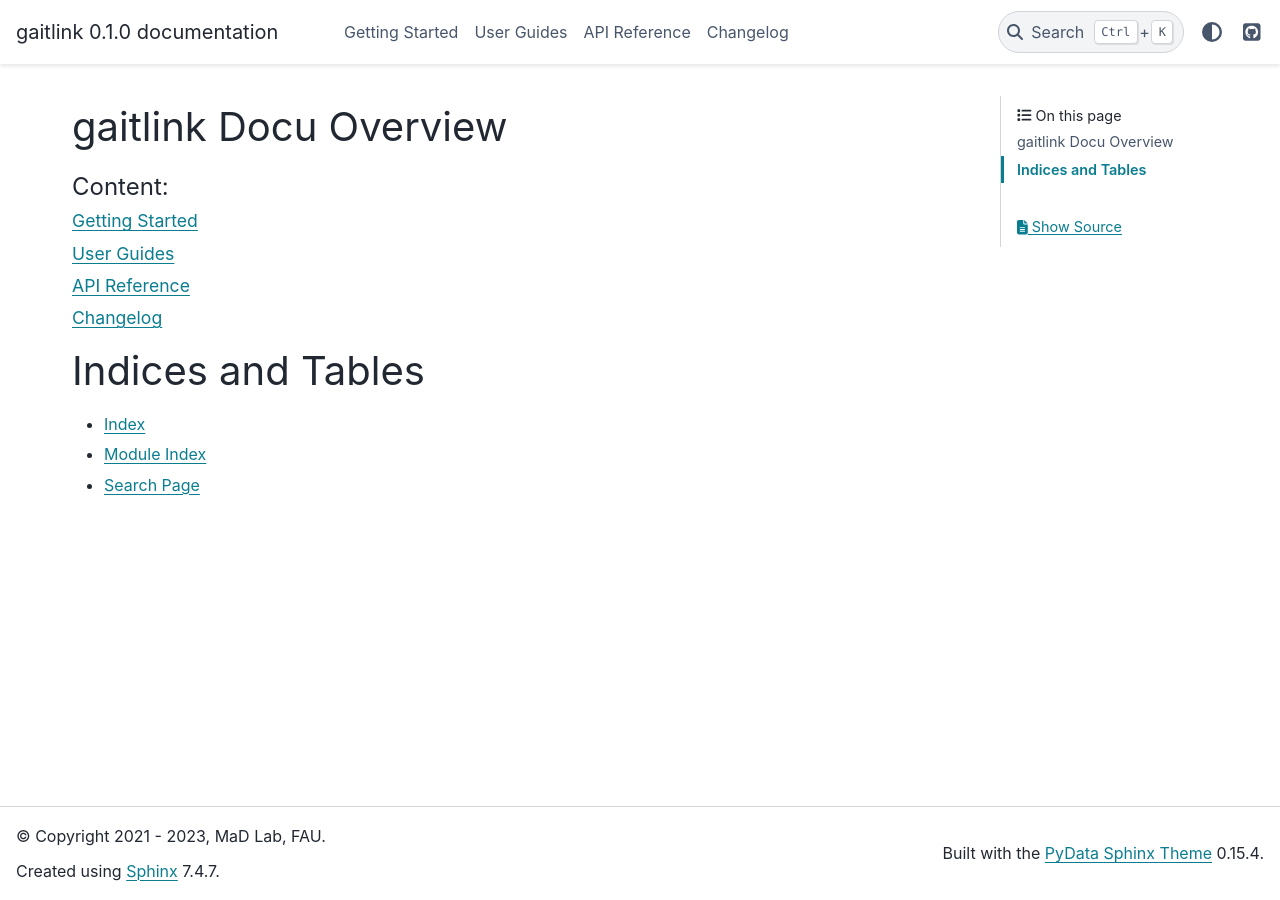
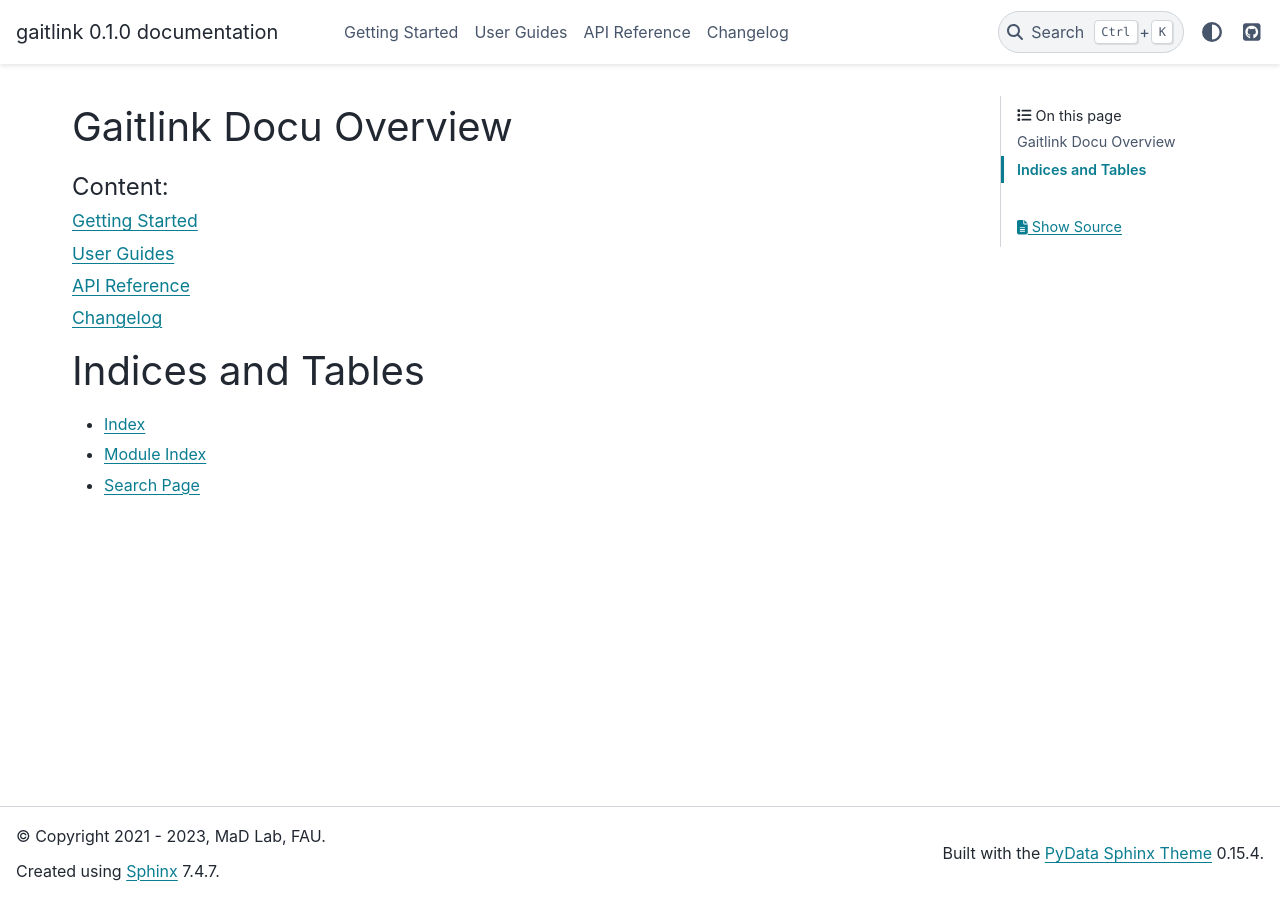
Before and after one commit to mobilise-d/mobgap, a Sphinx documentation site: the page built from docs/index.rst, in a window 1280 px wide. Built offline with Sphinx 7.4.7 and the PyData theme 0.15.4, drawn with Linux system fonts in a browser that asks for light colours; pages that are not in the unit, such as notebooks, are missing from menus.

```diff
--- a/docs/index.rst
+++ b/docs/index.rst
@@ -1,7 +1,7 @@
 .. gaitlink documentation master file
 
-gaitlink Docu Overview
-==================
+Gaitlink Docu Overview
+======================
 
 .. toctree::
    :maxdepth: 1
--- a/pyproject.toml
+++ b/pyproject.toml
@@ -29,6 +29,7 @@ recommonmark = "^0.7.1"
 memory-profiler = "^0.61.0"
 matplotlib = "^3.7.2"
 toml = "^0.10.2"
+pydata-sphinx-theme = "^0.13.3"
 
 [build-system]
 requires = ["poetry-core>=1.0.0"]
```
Also changed, not shown: 1 other file.
